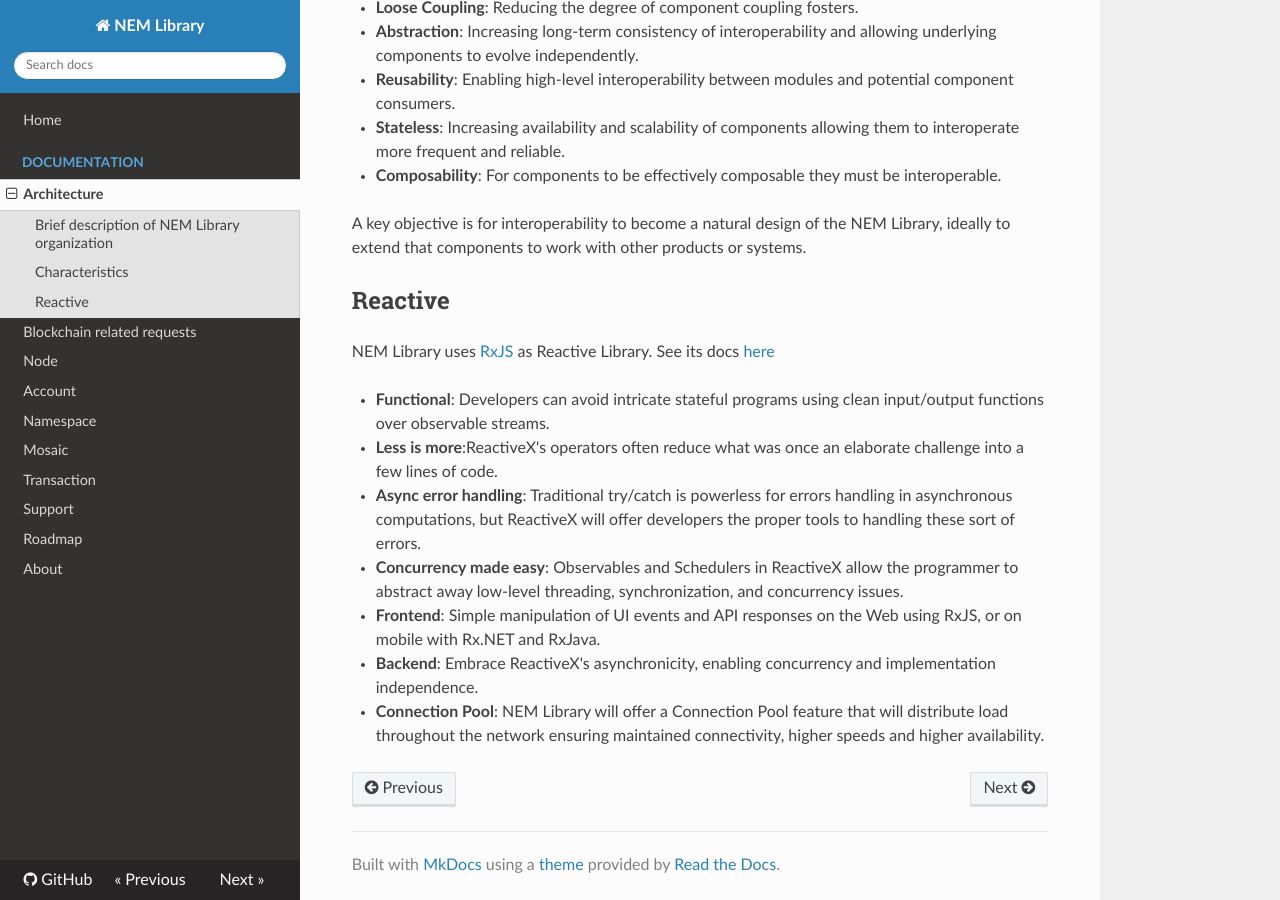
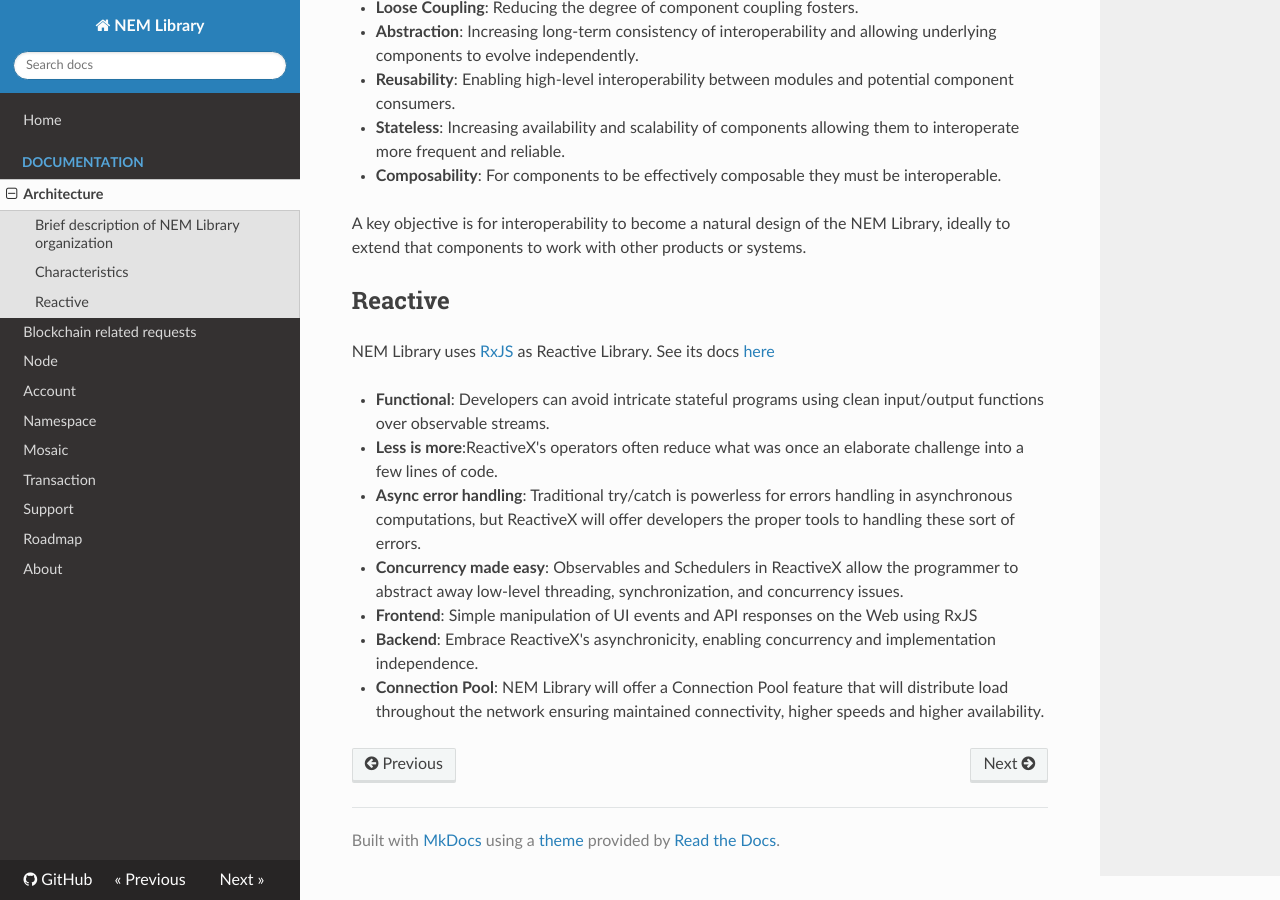
Before and after one commit to takahser/nem-library-docs, an MkDocs documentation site: the page built from docs/documentation/architecture.md, in a window 1280 px wide and 900 px high, scrolled down 1139 px. Built offline with MkDocs 1.6.1, drawn with Linux system fonts in a browser that asks for light colours; nearby versions of some CDN libraries; old or Windows-style settings are respelled for this version of MkDocs.

Commit message:
Removed references to Rx.NET and RxJava FIX link to github-issues

```diff
--- a/docs/documentation/architecture.md
+++ b/docs/documentation/architecture.md
@@ -59,8 +59,7 @@
 - **Concurrency made easy**: Observables and Schedulers in ReactiveX allow the programmer to abstract away
 low-level threading, synchronization, and concurrency issues.
 
-- **Frontend**: Simple manipulation of UI events and API responses on the Web using RxJS, or on mobile
-with Rx.NET and RxJava.
+- **Frontend**: Simple manipulation of UI events and API responses on the Web using RxJS
 
 - **Backend**: Embrace ReactiveX's asynchronicity, enabling concurrency and implementation independence.
 
```
Also changed, not shown: docs/support.md (+2 -2 lines), 1 other file.
